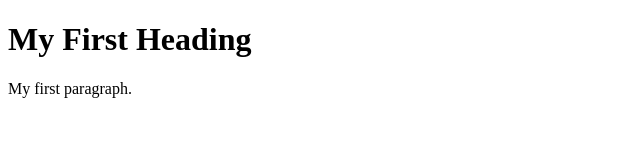
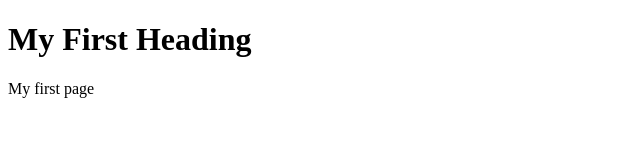
Before and after one commit to Pranavpranu/Secondwebpage, a plain HTML site: page Index.html in a window 1280 px wide. Shown: the full height of the page, 0-640 px from the left. Drawn offline with Linux system fonts and the light colour scheme.

Commit message:
Update Index.html

```diff
--- a/Index.html
+++ b/Index.html
@@ -9,7 +9,7 @@
 
 <h1>My First Heading</h1>
 
-<p>My first paragraph.</p>
+<p>My first page </p>
 
 </body>
 
```
